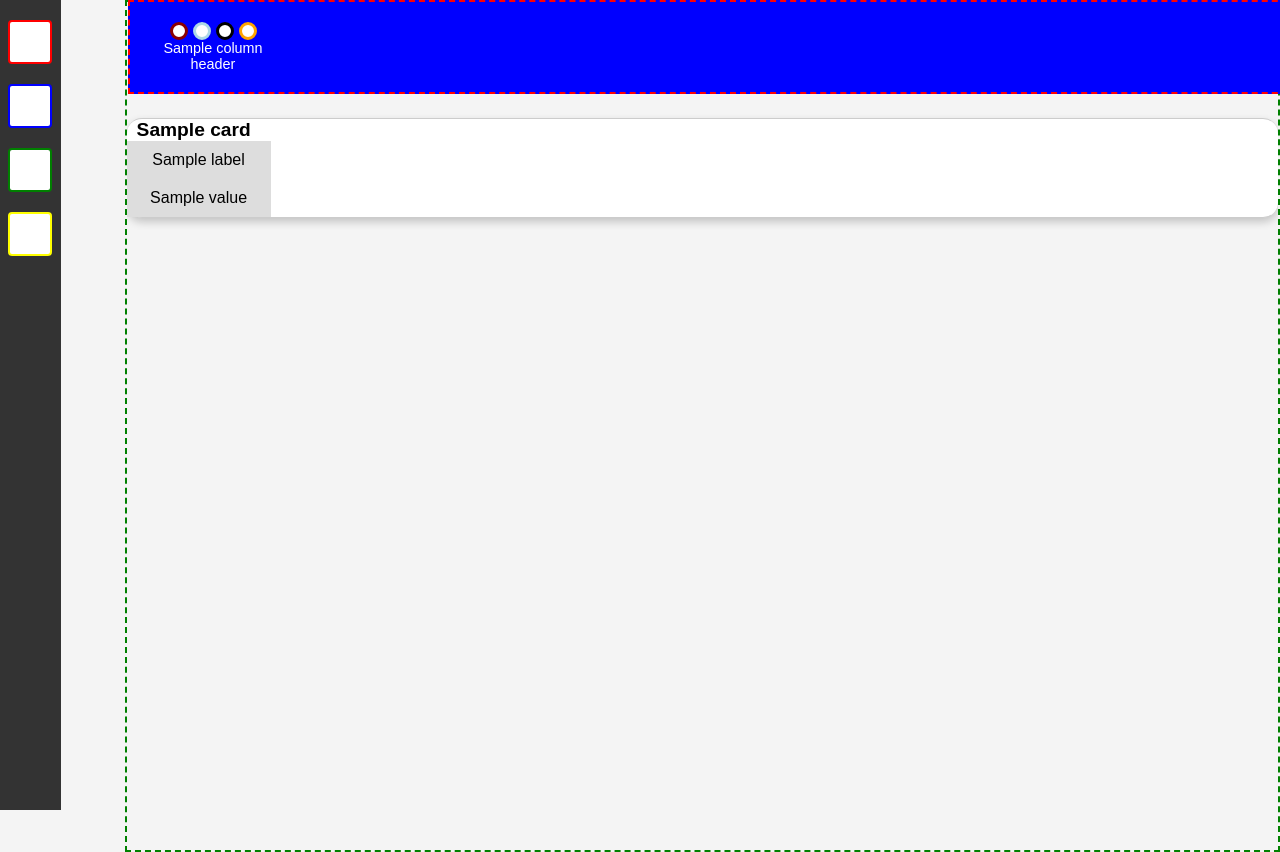
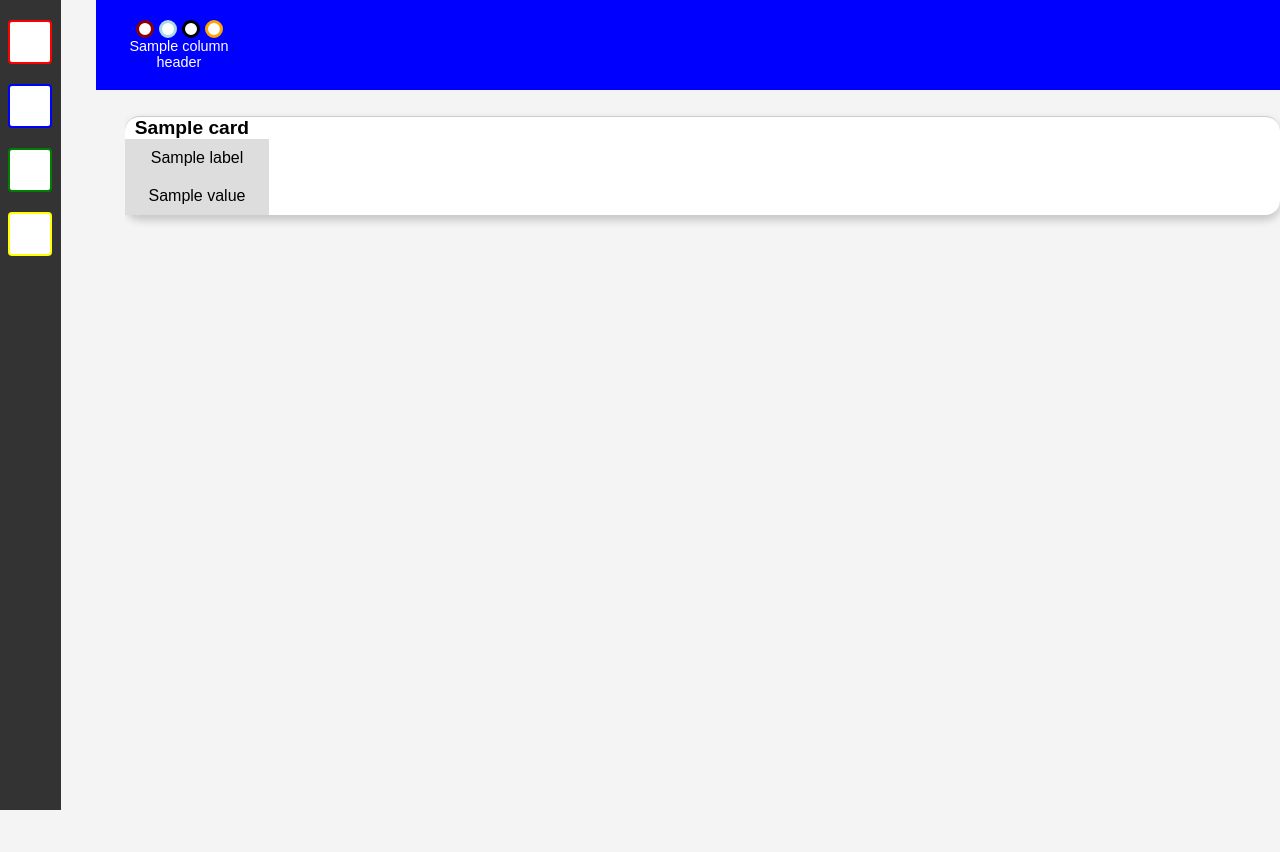
Before and after one commit to artificialname/boardgame, a Flask app: template templates/index.html in a window 1280 px wide. After the commit the page ends 810 px from the top, so only its background shows below. Run offline with Flask 3, Linux system fonts and the light colour scheme; the template is opened without the code that fills it: most values are stand-ins (such as "Sample title", 1, 10 or a date in 2020).

Commit message:
Update index.html

```diff
--- a/templates/index.html
+++ b/templates/index.html
@@ -45,7 +45,7 @@
         .header-container {
             position: fixed;
             top: 0;
-            left: 10%;
+            left: 7.5%;
             width: 95%;
             background: blue;
             color: white;
@@ -54,7 +54,6 @@
             justify-content: center;
             align-items: center;
             z-index: 1000;
-            border: 2px dashed red; /* Temporary border for debugging */
         }
 
         .header-grid {
@@ -111,7 +110,6 @@
             display: flex;
             flex-direction: column;
             align-items: center;
-            border: 2px dashed green; /* Temporary border for debugging */
         }
 
         /* CARD STYLES */
@@ -201,14 +199,21 @@
 
     <script>
         document.addEventListener("DOMContentLoaded", function () {
-            const rectangles = document.querySelectorAll(".sidebar-item");
-            rectangles.forEach(rect => {
+            // Toggle sidebar rectangles' colors
+            document.querySelectorAll(".sidebar-item").forEach(rect => {
                 rect.addEventListener("click", function () {
-                    if (this.style.backgroundColor === "white" || this.style.backgroundColor === "") {
-                        this.style.backgroundColor = this.dataset.color;
-                    } else {
-                        this.style.backgroundColor = "white";
-                    }
+                    this.style.backgroundColor = this.style.backgroundColor === "white" || this.style.backgroundColor === ""
+                        ? this.dataset.color
+                        : "white";
+                });
+            });
+
+            // Toggle header circles' colors
+            document.querySelectorAll(".circle").forEach(circle => {
+                circle.addEventListener("click", function () {
+                    this.style.backgroundColor = this.style.backgroundColor === "white" || this.style.backgroundColor === ""
+                        ? this.dataset.color
+                        : "white";
                 });
             });
         });
```
